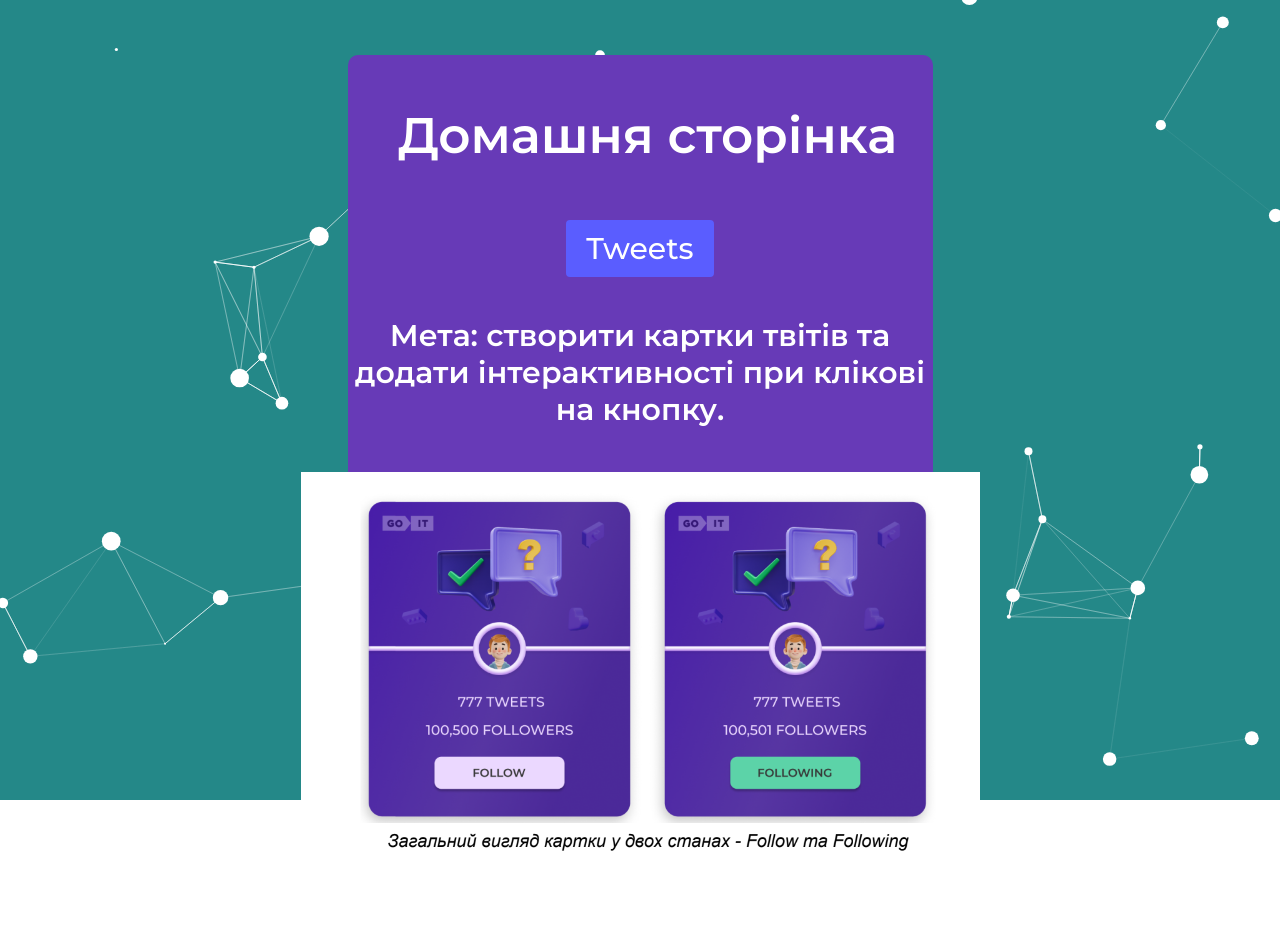
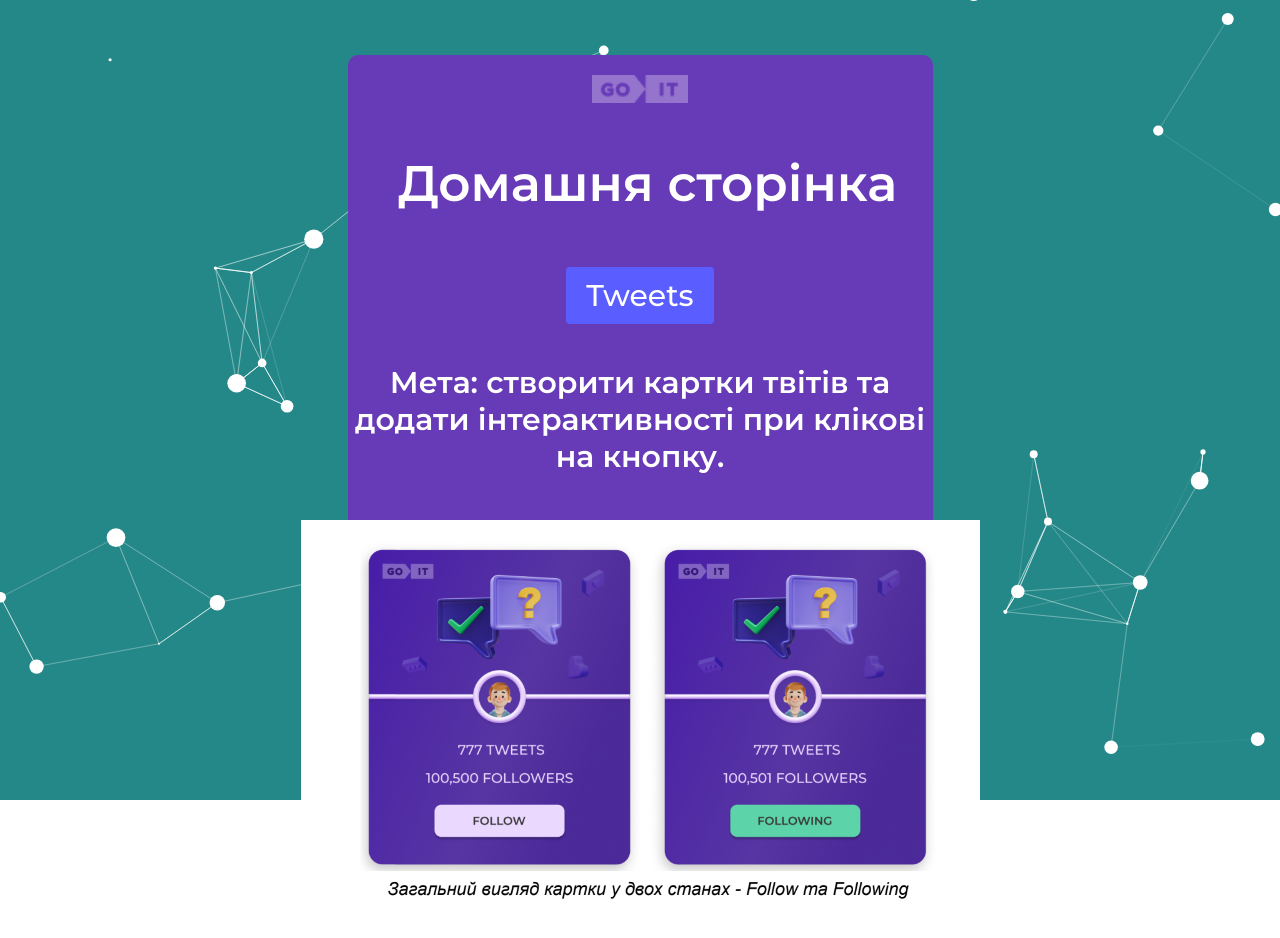
Before and after one commit to Qweeqer/GOITtestTask, a React (Create React App) app: page / in a window 1280 px wide. Shown: the top 938 px of the page. Built offline with nearby package versions, Linux system fonts and the light colour scheme.

Commit message:
Update Home.jsx

```diff
--- a/src/components/Home/Home.jsx
+++ b/src/components/Home/Home.jsx
@@ -4,12 +4,14 @@ import ParticlesLines from '../ParticlesLines/ParticlesLines';
 import css from './Home.module.css';
 import screenTweet from '../../images/screenTweet.png';
 import { HomeTitle, WrapperHomePage } from './HomePage.styled';
+import goit_logo from '../../images/goit_logo.png';
 
 export const Home = () => {
   return (
     <WrapperHomePage>
       <ParticlesLines />
       <div className={css.mainContainer}>
+        <img src={goit_logo} alt="logo" className={css.logo} width="96" />
         <HomeTitle className={css.title}>Домашня сторінка</HomeTitle>
         <Link className={css.link} to="/tweets">
           Tweets
```
